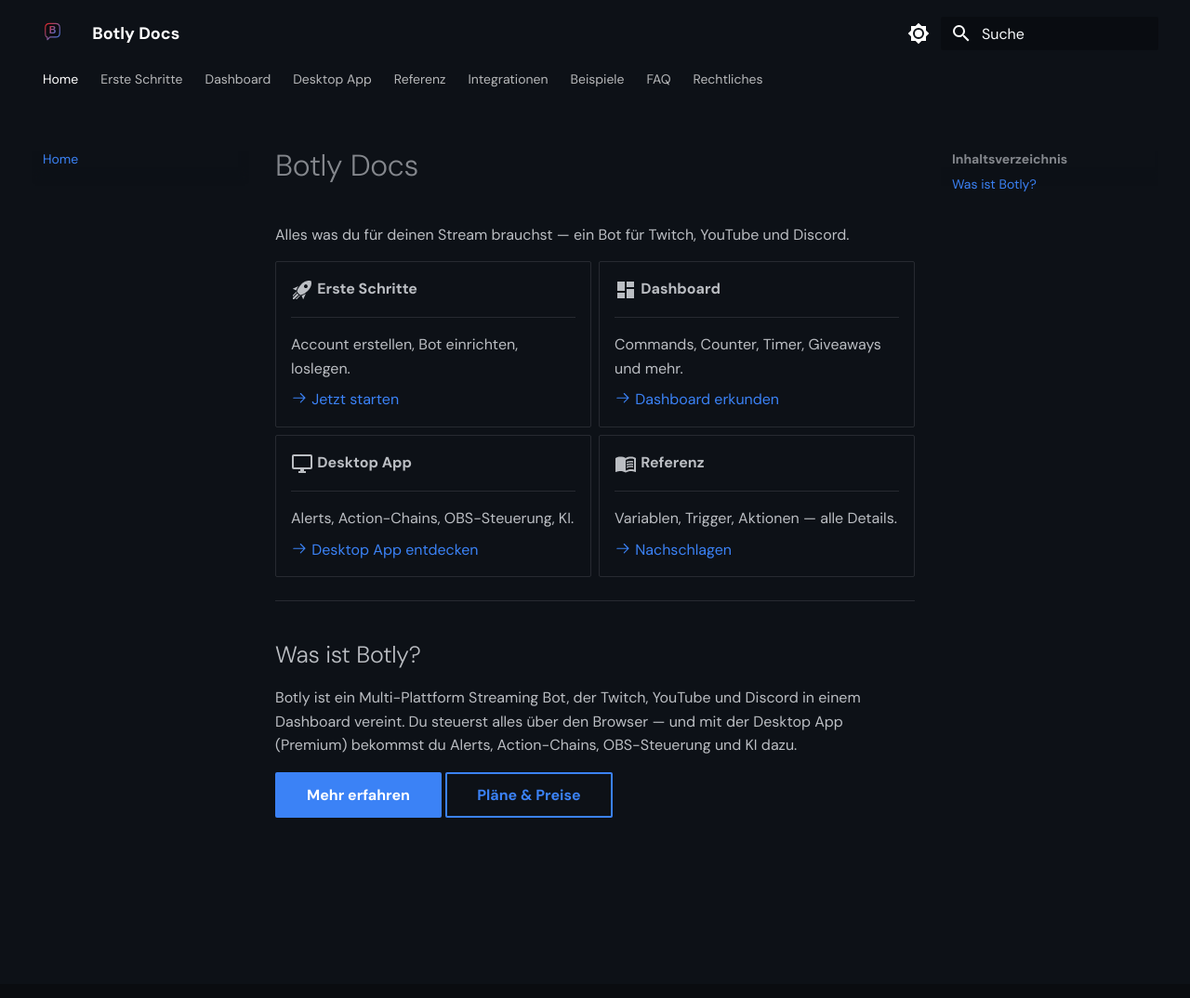
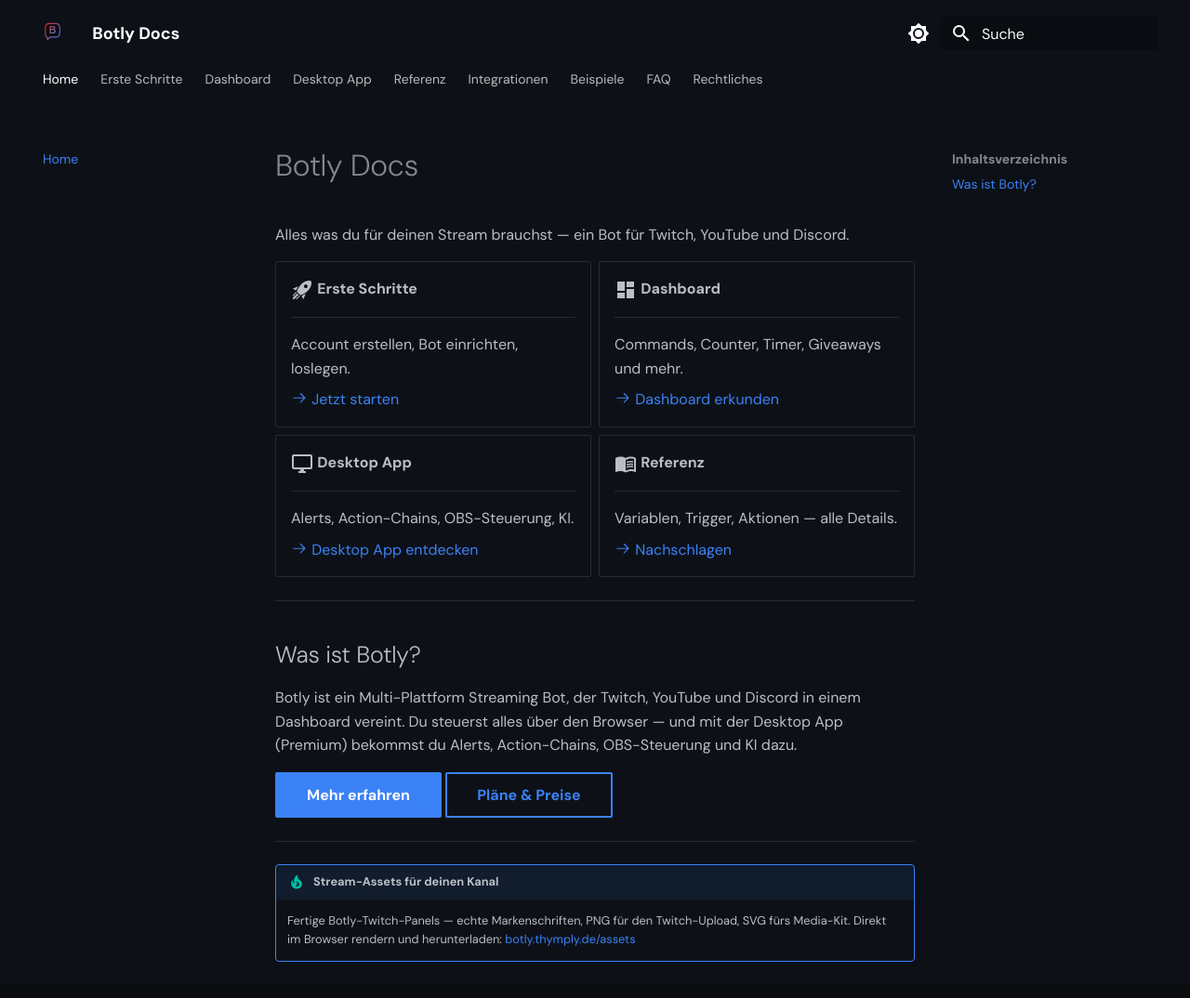
Before and after one commit to thymply/botly-docs, an MkDocs documentation site: the page built from docs/index.md, in a window 1280 px wide and 1083 px high. Shown: the top 1074 px of the window at 93% size. Built offline with MkDocs 1.6.1 and Material for MkDocs 9.7.7, drawn with Linux system fonts in a browser that asks for light colours.

Commit message:
docs: dezenter Stream-Assets-Hinweis auf Home mit Link zu /assets

```diff
--- a/docs/index.md
+++ b/docs/index.md
@@ -51,3 +51,10 @@ Botly ist ein Multi-Plattform Streaming Bot, der Twitch, YouTube und Discord in
 
 [Mehr erfahren](erste-schritte/was-ist-botly.md){ .md-button .md-button--primary }
 [Pläne & Preise](erste-schritte/plaene.md){ .md-button }
+
+---
+
+!!! tip "Stream-Assets für deinen Kanal"
+
+    Fertige Botly-Twitch-Panels — echte Markenschriften, PNG für den Twitch-Upload, SVG fürs Media-Kit. Direkt im Browser rendern und herunterladen:
+    [botly.thymply.de/assets](https://botly.thymply.de/assets){ target="_blank" rel="noopener" }
```
